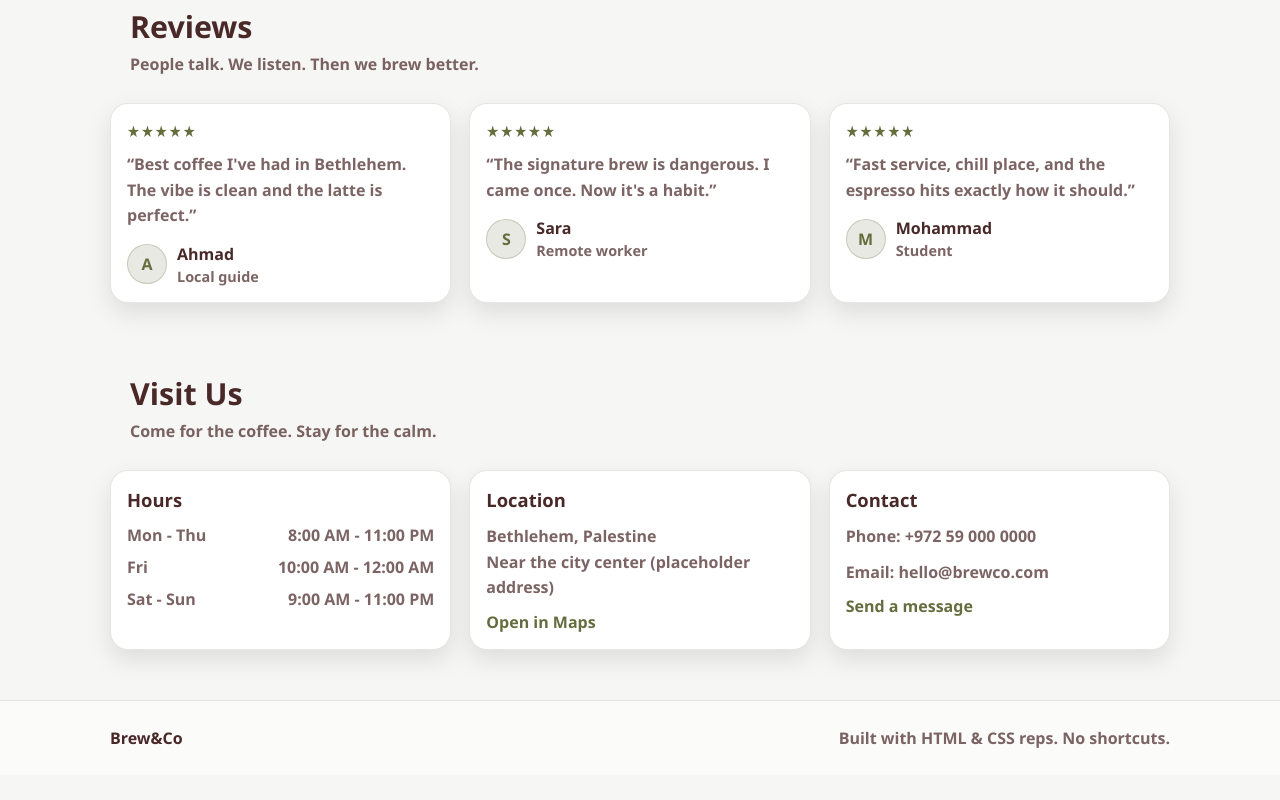
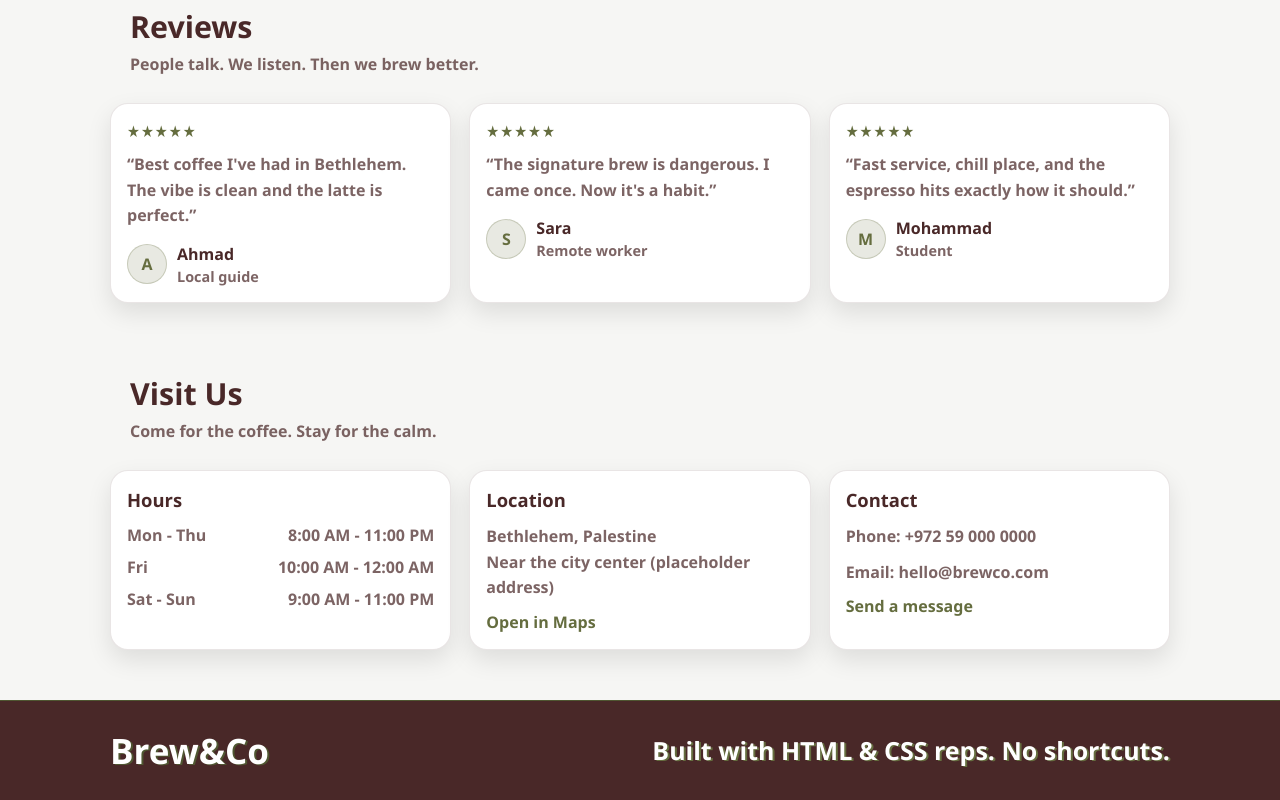
Before and after one commit to Jacob11Q1/HTML---CSS, a plain HTML site: page FrontEnd Path/HTML and CSS/HTML - CSS Challenges/Monday/index.html in a window 1280 px wide. Shown: the part 1621-2421 px from the top of the page. Before the commit the page ends 2396 px from the top, so only its background shows below. Drawn offline with Linux system fonts and the light colour scheme.

Commit message:
Added borders to the images and also fixing the footer a little bit

```diff
--- a/FrontEnd Path/HTML and CSS/HTML - CSS Challenges/Monday/style.css
+++ b/FrontEnd Path/HTML and CSS/HTML - CSS Challenges/Monday/style.css
@@ -243,6 +243,7 @@ a {
     background: var(--card);
     border: 1px solid var(--border);
     box-shadow: var(--shadow);
+    border: 2px solid var(--text);
 
     display: flex;
     align-items: center;
@@ -536,8 +537,9 @@ a {
    FOOTER
 ========================= */
 .site-footer {
-    border-top: 1px solid var(--border);
-    background: rgba(255, 255, 255, 0.6);
+    border-top: 1px solid var(--primary-dark);
+    background: var(--text);
+    color: var(--card);
 }
 
 .footer-wrap {
@@ -553,11 +555,16 @@ a {
 .footer-brand {
     margin: 0;
     font-weight: 900;
+    font-size: 35px;
+    text-shadow:2px 1px #4f5631;
+
 }
 
 .footer-muted {
     margin: 0;
-    color: var(--muted);
+    color: var(--card);
+    text-shadow: 2px 1px #656D3F;
+    font-size: 25px;
 }
 
 /* =========================
```
